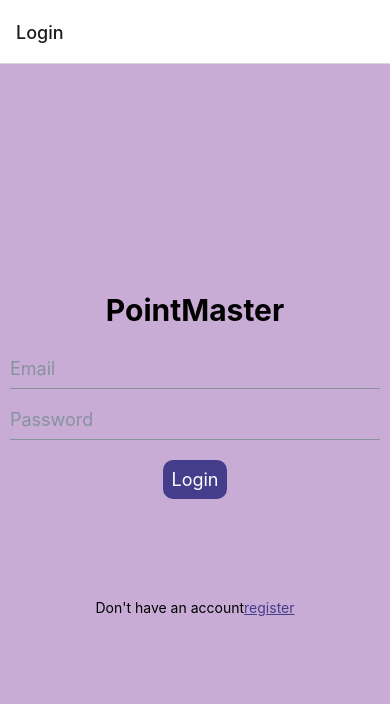
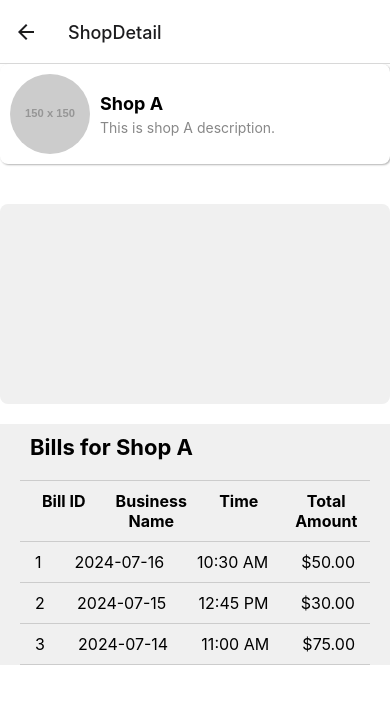
Before and after one commit to PointMaster-POS/mobile-costomer, a React Native app in the folder customer-mobile/: screen /ShopDetail in a window 390 px wide. Shown: the top 704 px of the page. Built offline with nearby package versions, Linux system fonts and the light colour scheme.

Commit message:
created shop details view

```diff
--- a/customer-mobile/App.js
+++ b/customer-mobile/App.js
@@ -6,6 +6,7 @@ import { NavigationContainer } from '@react-navigation/native';
 import {createNativeStackNavigator} from '@react-navigation/native-stack';
 import EditProfile from './app/(tabs)/editprofile';
 import Home from './app/(tabs)/home';
+import ShopDetail from './app/(tabs)/shopdetail';
 const Stack = createNativeStackNavigator();
 
 export default function App() {
@@ -17,6 +18,7 @@ export default function App() {
       <Stack.Screen name="Register" component={RegisterScreen} />
       <Stack.Screen name="Home" component={Home} options={{headerShown: false}}/>
       <Stack.Screen name="EditProfile" component={EditProfile} />
+      <Stack.Screen name="ShopDetail" component={ShopDetail} />
       </Stack.Navigator>
 
     </NavigationContainer>
--- a/customer-mobile/app/(tabs)/bills.js
+++ b/customer-mobile/app/(tabs)/bills.js
@@ -5,7 +5,7 @@ const billDetails = [
   { id: '1', businessName: 'Store A', time: '10:00 AM', totalAmount: '$50.00' },
   { id: '2', businessName: 'Store B', time: '11:30 AM', totalAmount: '$75.00' },
   { id: '3', businessName: 'Store C', time: '1:45 PM', totalAmount: '$30.00' },
-  // Add more bill details here
+
 ];
 
 export default function BillScreen({ navigation }) {
--- /dev/null
+++ b/customer-mobile/app/(tabs)/shopdetail.js
@@ -0,0 +1,179 @@
+import React, { useState } from "react";
+import {
+  View,
+  Text,
+  StyleSheet,
+  FlatList,
+  TouchableOpacity,
+  Image,
+  ScrollView,
+} from "react-native";
+import ShopBillsModal from "../components/shopbillsmodal";
+
+const shopData = {
+  id: "1",
+  name: "Shop A",
+  description: "This is shop A description.",
+  imageUrl: "https://via.placeholder.com/150",
+};
+
+const billsData = [
+  {
+    id: "1",
+    date: "2024-07-16",
+    time: "10:30 AM",
+    totalAmount: "$50.00",
+  },
+  {
+    id: "2",
+    date: "2024-07-15",
+    time: "12:45 PM",
+    totalAmount: "$30.00",
+  },
+  {
+    id: "3",
+    date: "2024-07-14",
+    time: "11:00 AM",
+    totalAmount: "$75.00",
+  },
+];
+
+const ShopDetail = ({ navigation }) => {
+  const [isModalVisible, setModalVisible] = useState(false);
+  const [selectedBill, setSelectedBill] = useState(null);
+
+  const renderBillItem = ({ item }) => (
+    <TouchableOpacity
+      onPress={() => {
+        setSelectedBill(item);
+        setModalVisible(true);
+      }}
+    >
+      <View style={styles.billItem}>
+        <Text style={styles.billText}>{item.id}</Text>
+        <Text style={styles.billText}>{item.date}</Text>
+        <Text style={styles.billText}>{item.time}</Text>
+        <Text style={styles.billText}>{item.totalAmount}</Text>
+      </View>
+    </TouchableOpacity>
+  );
+
+  return (
+    <ScrollView style={styles.container}>
+      <View style={styles.shopCard}>
+        <Image style={styles.shopImage} source={{ uri: shopData.imageUrl }} />
+        <View style={styles.shopCardContent}>
+          <Text style={styles.shopName}>{shopData.name}</Text>
+          <Text style={styles.shopDescription}>{shopData.description}</Text>
+        </View>
+      </View>
+
+      <View style={styles.loyalityContainer}></View>
+      <View style={styles.billsContainer}>
+        <Text style={styles.billsTitle}>Bills for {shopData.name}</Text>
+        <View style={styles.tableHeader}>
+          <Text style={styles.tableHeaderText}>Bill ID</Text>
+          <Text style={styles.tableHeaderText}>Business Name</Text>
+          <Text style={styles.tableHeaderText}>Time</Text>
+          <Text style={styles.tableHeaderText}>Total Amount</Text>
+        </View>
+        <FlatList
+          data={billsData}
+          renderItem={renderBillItem}
+          keyExtractor={(item) => item.id}
+          style={styles.billsList}
+        />
+      </View>
+      {selectedBill && (
+        <ShopBillsModal
+          selectedBill={selectedBill}
+          isModalVisible={isModalVisible}
+          setModalVisible={setModalVisible}
+        />
+      )}
+    </ScrollView>
+  );
+};
+
+const styles = StyleSheet.create({
+  container: {
+    flex: 1,
+    backgroundColor: "#fff",
+  },
+  loyalityContainer: {
+    marginTop: 20,
+    height: 200,
+    backgroundColor: "#f0f0f0",
+    borderRadius: 8,
+  },
+  tableHeader: {
+    flexDirection: 'row',
+    justifyContent: 'space-between',
+    paddingVertical: 10,
+    backgroundColor: '#f0f0f0',
+    borderTopWidth: 1,
+    borderBottomWidth: 1,
+    borderColor: '#ccc',
+  },
+  tableHeaderText: {
+    flex: 1,
+    fontSize: 16,
+    fontWeight: 'bold',
+    textAlign: 'center',
+  },
+  shopCard: {
+    flexDirection: "row",
+    alignItems: "center",
+    backgroundColor: "#fff",
+    borderRadius: 8,
+    elevation: 3,
+    shadowColor: "#000",
+    shadowOffset: { width: 1, height: 1 },
+    shadowOpacity: 0.3,
+    shadowRadius: 2,
+    marginBottom: 20,
+    padding: 10,
+  },
+  shopImage: {
+    width: 80,
+    height: 80,
+    borderRadius: 40,
+  },
+  shopCardContent: {
+    marginLeft: 10,
+  },
+  shopName: {
+    fontSize: 18,
+    fontWeight: "bold",
+  },
+  shopDescription: {
+    fontSize: 14,
+    color: "#888",
+    marginTop: 5,
+  },
+  billsContainer: {
+    marginTop: 20,
+    paddingHorizontal: 20,
+    backgroundColor: "#f0f0f0",
+  },
+  billsTitle: {
+    fontSize: 22,
+    fontWeight: "bold",
+    marginBottom: 10,
+    padding: 10
+  },
+
+  billItem: {
+    flexDirection: "row",
+    justifyContent: "space-between",
+    paddingHorizontal: 15,
+    paddingVertical: 10,
+    borderBottomWidth: 1,
+    borderBottomColor: "#ccc",
+  },
+  billText: {
+    fontSize: 16,
+  },
+});
+
+export default ShopDetail;
--- /dev/null
+++ b/customer-mobile/app/components/shopbillsmodal.js
@@ -0,0 +1,75 @@
+import React from 'react';
+import { Modal,View,Text,TouchableOpacity,StyleSheet } from 'react-native';
+
+export default function ShopBillsModal ({selectedBill,isModalVisible,setModalVisible}) {
+    return (
+        <Modal
+          transparent={true}
+          animationType="slide"
+          visible={isModalVisible}
+          onRequestClose={() => setModalVisible(false)}
+        >
+          <View style={styles.modalContainer}>
+            <View style={styles.modalContent}>
+              <Text style={styles.modalTitle}>Bill Details</Text>
+              <Text style={styles.modalText}>Bill ID: {selectedBill.id}</Text>
+              <Text style={styles.modalText}>Date : {selectedBill.date}</Text>
+              <Text style={styles.modalText}>Time: {selectedBill.time}</Text>
+              <Text style={styles.modalText}>Total Amount: {selectedBill.totalAmount}</Text>
+              <TouchableOpacity
+                onPress={() => setModalVisible(false)}
+                style={styles.closeButton}
+              >
+                <Text style={styles.closeButtonText}>Close</Text>
+              </TouchableOpacity>
+            </View>
+          </View>
+        </Modal>
+    )
+}
+
+
+const styles = StyleSheet.create({
+
+    modalContainer: {
+      flex: 1,
+      justifyContent: 'center',
+      alignItems: 'center',
+
+    },
+    modalContent: {
+      width: '80%',
+      backgroundColor: 'white',
+      padding: 20,
+      borderRadius: 10,
+      alignItems: 'center',
+        shadowColor: '#000',
+    shadowOffset: {
+      width: 0,
+      height: 2,
+    },
+    shadowOpacity: 0.25,
+    shadowRadius: 4,
+    elevation: 5,
+    },
+    modalTitle: {
+      fontSize: 20,
+      fontWeight: 'bold',
+      marginBottom: 20,
+      color : '#2E236C'
+    },
+    modalText: {
+      fontSize: 16,
+      marginBottom: 10,
+    },
+    closeButton: {
+      marginTop: 20,
+      padding: 10,
+      backgroundColor: '#433D8B',
+      borderRadius: 5,
+    },
+    closeButtonText: {
+      color: 'white',
+      fontSize: 16,
+    },
+  });
--- a/customer-mobile/app/components/shopcard.js
+++ b/customer-mobile/app/components/shopcard.js
@@ -7,12 +7,13 @@ import {
   TouchableOpacity,
   Image,
 } from "react-native";
+import ShopDetail from '../(tabs)/shopdetail'
 
-export default function ShopCard({ shop }) {
+export default function ShopCard({navigation, shop}) {
 
   //when click on shopcard make navigation to shopdetail view
   const goToShopDetail = () => {
-    navigation.navigate("ShopDetail", { shopId: shop.id });
+    navigation.navigate("ShopDetail");
   };
 
   return (
```
